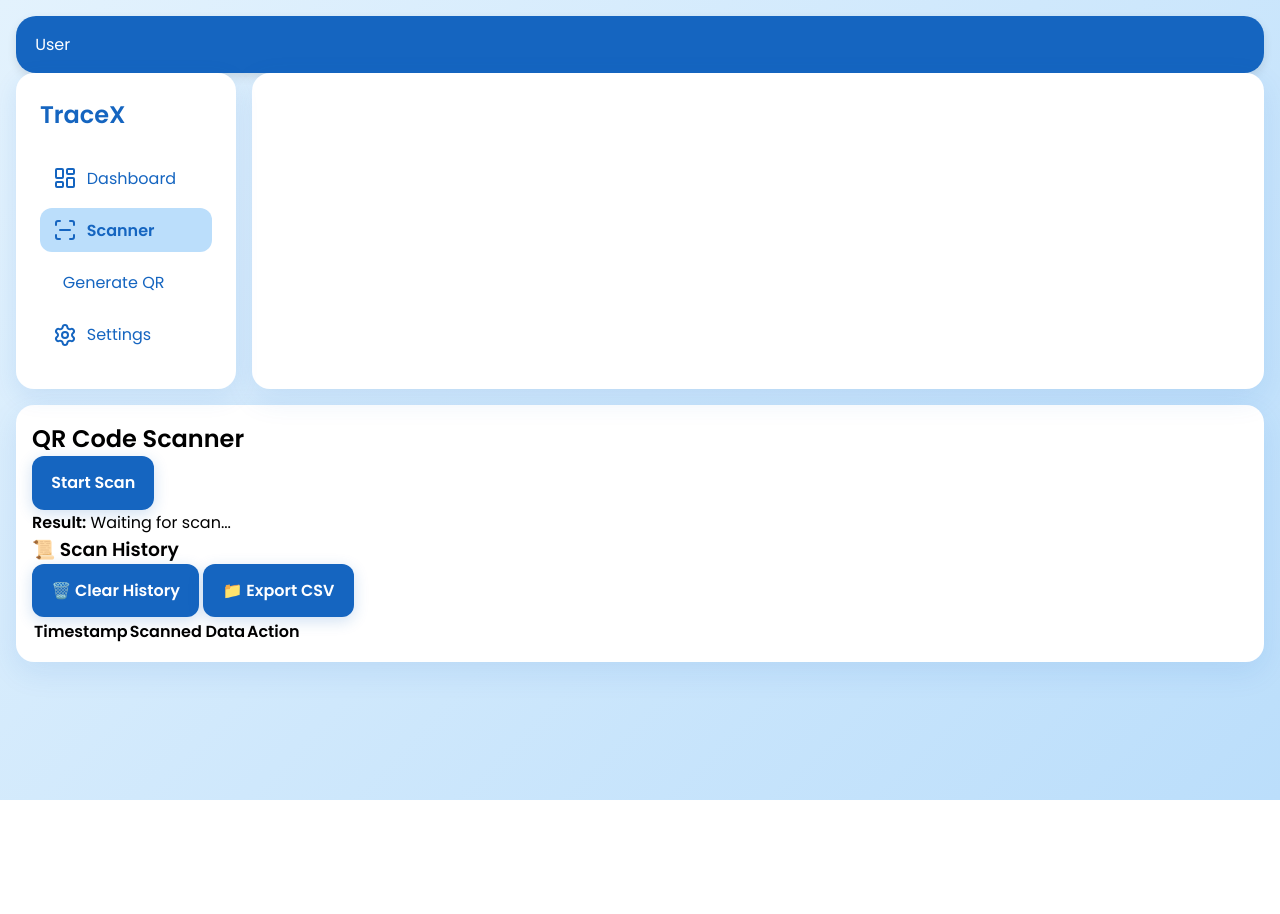
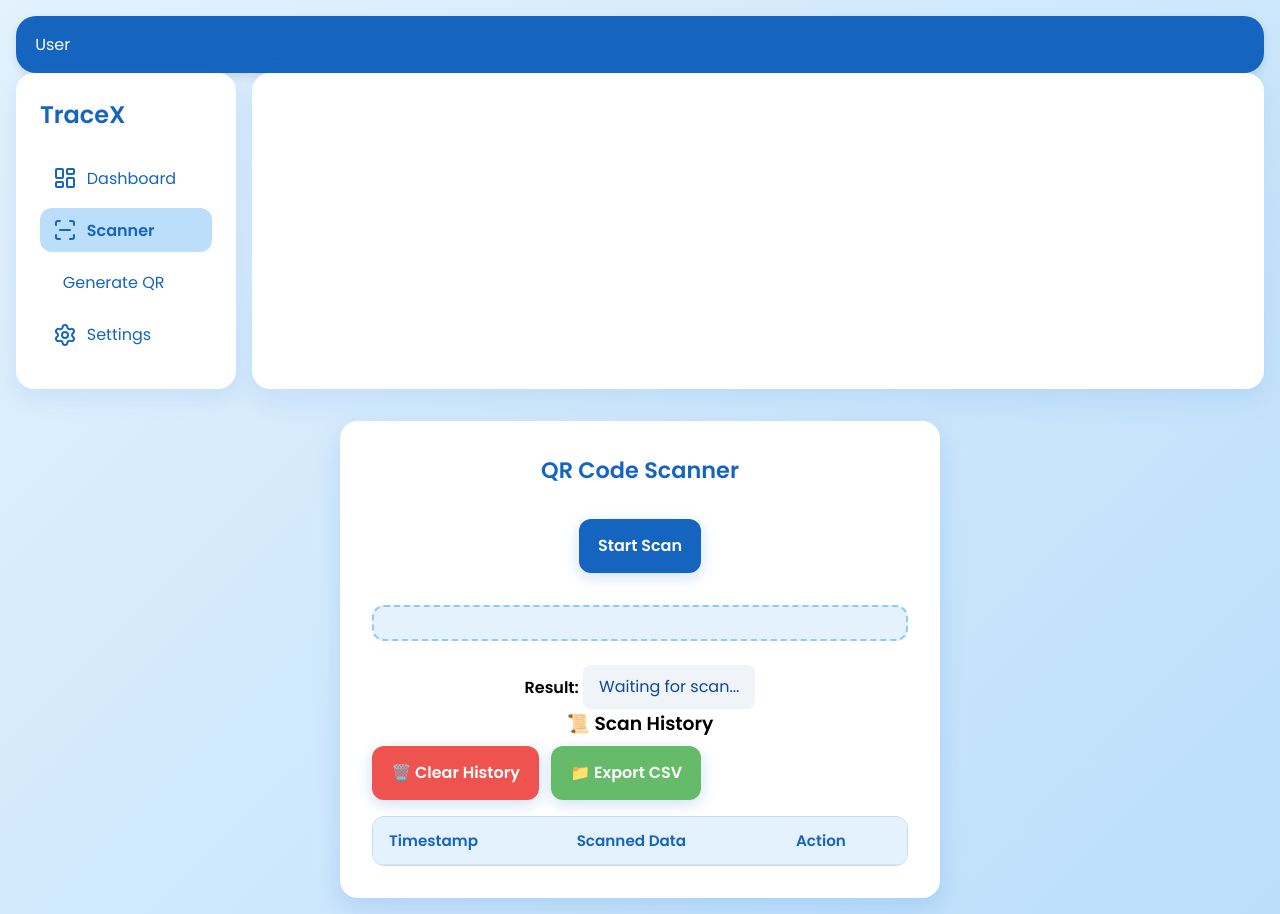
Before and after one commit to REYYY08/TraceXapp, a plain HTML site: page dashboard.html in a window 1280 px wide. Both pictures are taken after a click on the link "Scanner". Before the commit the page ends 800 px from the top, so only its background shows below. Drawn offline with nearby package versions, Linux system fonts and the light colour scheme; a script that the page names is missing; some icons are missing.

Commit message:
dashboard.css

```diff
--- a/dashboard.css
+++ b/dashboard.css
@@ -36,7 +36,6 @@ header h1 {
   flex: 1 1 100%;
   text-align: center;
 }
-
 
 .hamburger {
   font-size: 1.5rem;
@@ -255,14 +254,6 @@ canvas {
   gap: 0.5rem;
 }
 
-.header .menu-toggle {
-  font-size: 1.5rem;
-  cursor: pointer;
-  background: none;
-  border: none;
-  color: white;
-}
-
 @media (max-width: 480px) {
   header {
     flex-direction: column;
@@ -274,5 +265,247 @@ canvas {
     text-align: left;
     flex: 1 1 auto;
   }
+}
 
+/* Sidebar overlay background for mobile */
+@media (max-width: 768px) {
+  body.sidebar-open::before {
+    content: "";
+    position: fixed;
+    inset: 0;
+    background: rgba(0, 0, 0, 0.4);
+    z-index: 998;
+  }
 }
+
+/* Ensure QR scanner fits on small screens */
+#scannerSection video,
+#scannerSection #reader {
+  width: 100% !important;
+  max-width: 100%;
+}
+
+/* Ensure canvas resizes responsively */
+canvas {
+  width: 100% !important;
+  height: auto !important;
+}
+/* Improved QR Scanner Layout */
+#scannerSection {
+  margin-top: 2rem;
+  padding: 2rem;
+  background: #ffffff;
+  border-radius: 18px;
+  box-shadow: 0 10px 25px rgba(21, 101, 192, 0.15);
+  display: none;
+  max-width: 600px;
+  margin-left: auto;
+  margin-right: auto;
+  text-align: center;
+}
+
+#scannerSection h2 {
+  color: #1565c0;
+  margin-bottom: 1rem;
+  font-size: 1.4rem;
+  font-weight: 600;
+}
+
+#reader {
+  border: 2px dashed #90caf9;
+  border-radius: 12px;
+  padding: 1rem;
+  background-color: #e3f2fd;
+  margin: 1rem 0;
+}
+
+#scanResult {
+  font-size: 1rem;
+  color: #0d47a1;
+  background: #f0f4f8;
+  padding: 0.6rem 1rem;
+  border-radius: 8px;
+  display: inline-block;
+  margin-top: 0.5rem;
+}
+
+/* Make video fully responsive */
+#scannerVideo {
+  width: 100%;
+  border-radius: 10px;
+  margin-top: 1rem;
+}
+
+/* Responsive */
+@media (max-width: 480px) {
+  #scannerSection {
+    padding: 1rem;
+  }
+
+  #reader {
+    padding: 0.5rem;
+  }
+
+  #scanResult {
+    font-size: 0.95rem;
+  }
+}
+
+/* Scanner Section Styled Card */
+.scanner-card {
+  margin-top: 1.5rem;
+  padding: 1.5rem;
+  background: #ffffff;
+  border-radius: 18px;
+  box-shadow: 0 10px 25px rgba(21, 101, 192, 0.15);
+  display: none;
+}
+
+.scanner-card h2 {
+  color: #1565c0;
+  margin-bottom: 1rem;
+  font-size: 1.4rem;
+  font-weight: 600;
+  text-align: center;
+}
+
+#reader {
+  border: 2px dashed #90caf9;
+  border-radius: 12px;
+  padding: 1rem;
+  background-color: #e3f2fd;
+  margin: 1rem auto;
+  max-width: 320px;
+}
+
+#scanResult {
+  font-size: 1rem;
+  color: #0d47a1;
+  background: #f0f4f8;
+  padding: 0.6rem 1rem;
+  border-radius: 8px;
+  display: inline-block;
+  margin-top: 0.5rem;
+  text-align: center;
+}
+
+/* Mobile Optimization */
+@media (max-width: 480px) {
+  .scanner-card {
+    padding: 1rem;
+  }
+
+  #reader {
+    padding: 0.5rem;
+    max-width: 100%;
+  }
+
+  #scanResult {
+    font-size: 0.95rem;
+  }
+}
+
+#toggleScanBtn {
+  margin: 1rem 0;
+}
+
+/* History Table Styling */
+.history-table-wrapper {
+  max-height: 200px;
+  overflow-y: auto;
+  margin-top: 1rem;
+  border-radius: 12px;
+  border: 1px solid #bbdefb;
+  background: #f9f9f9;
+}
+
+#scanHistoryTable {
+  width: 100%;
+  border-collapse: collapse;
+  font-size: 0.9rem;
+}
+
+#scanHistoryTable th,
+#scanHistoryTable td {
+  text-align: left;
+  padding: 0.6rem;
+  border-bottom: 1px solid #e0e0e0;
+  color: #0d47a1;
+}
+
+#scanHistoryTable th {
+  background: #e3f2fd;
+  position: sticky;
+  top: 0;
+  z-index: 1;
+}
+
+#scanHistoryTable tr:hover {
+  background: #e1f5fe;
+}
+
+.history-table-wrapper {
+  overflow-x: auto;
+  margin-top: 1rem;
+}
+
+#scanHistoryTable {
+  width: 100%;
+  border-collapse: collapse;
+  background-color: #ffffff;
+  border-radius: 12px;
+  box-shadow: 0 4px 12px rgba(21, 101, 192, 0.05);
+  font-size: 0.95rem;
+}
+
+#scanHistoryTable th,
+#scanHistoryTable td {
+  padding: 0.75rem 1rem;
+  text-align: left;
+  border-bottom: 1px solid #e0e0e0;
+  vertical-align: middle;
+}
+
+#scanHistoryTable th {
+  background: #e3f2fd;
+  color: #1565c0;
+  font-weight: 600;
+}
+
+.copyBtn {
+  padding: 0.25rem 0.6rem;
+  border: none;
+  border-radius: 6px;
+  background-color: #90caf9;
+  color: #0d47a1;
+  font-weight: 500;
+  cursor: pointer;
+  transition: background 0.2s ease;
+}
+
+.copyBtn:hover {
+  background-color: #64b5f6;
+}
+
+.history-controls {
+  display: flex;
+  flex-wrap: wrap;
+  gap: 0.75rem;
+  margin: 0.5rem 0 1rem;
+}
+
+#clearHistoryBtn {
+  background-color: #ef5350;
+}
+
+#clearHistoryBtn:hover {
+  background-color: #c62828;
+}
+
+#exportBtn {
+  background-color: #66bb6a;
+}
+
+#exportBtn:hover {
+  background-color: #2e7d32;
+}
```
